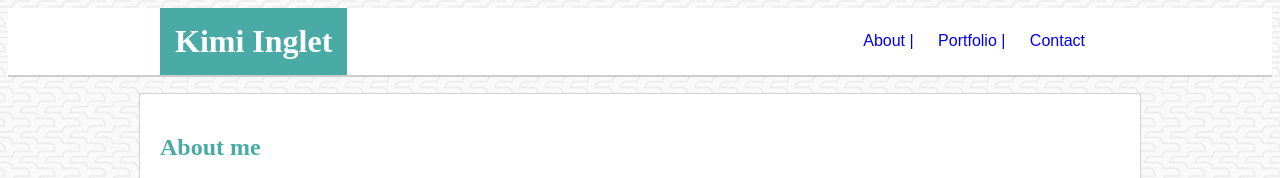
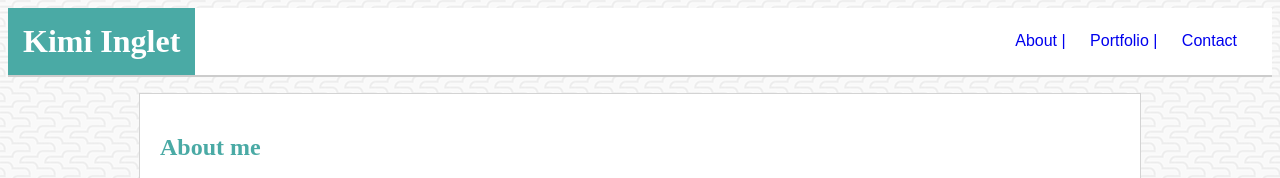
Before and after one commit to kimiinglet/kimiinglet.github.io, a plain HTML site: page index.html in a window 1280 px wide. Shown: the top 178 px of the page. Drawn offline with Linux system fonts and the light colour scheme.

Commit message:
hw finished 2

```diff
--- a/css/style.css
+++ b/css/style.css
@@ -6,6 +6,7 @@
 body {
     background-color:slategray;
     background-image: url("../assets/images/beanstalk.png");
+
 }
 
 nav {
@@ -41,7 +42,7 @@ h1 {
 }
 
 #inside-header {
-    width: 960px;
+    width: 100%;
     margin: 0 auto;
     overflow: auto;
 }
```
